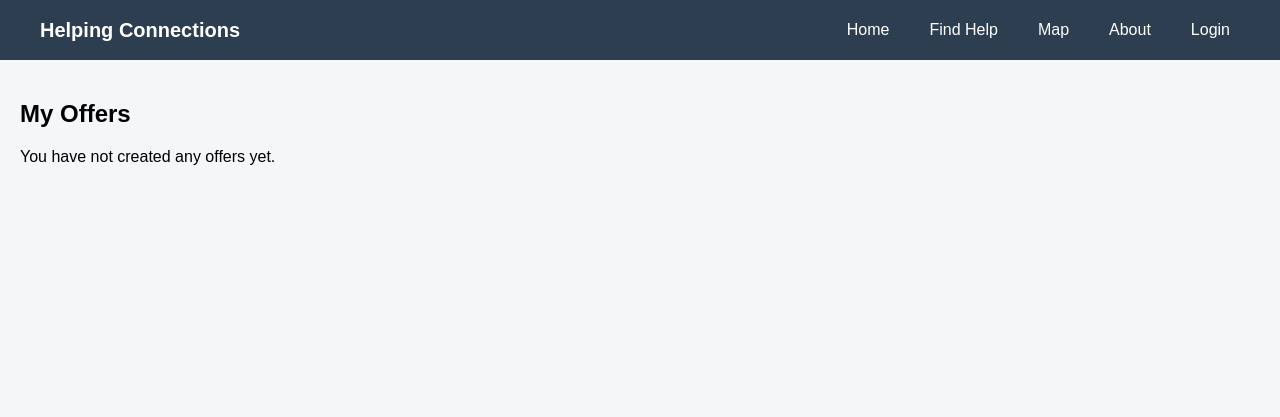
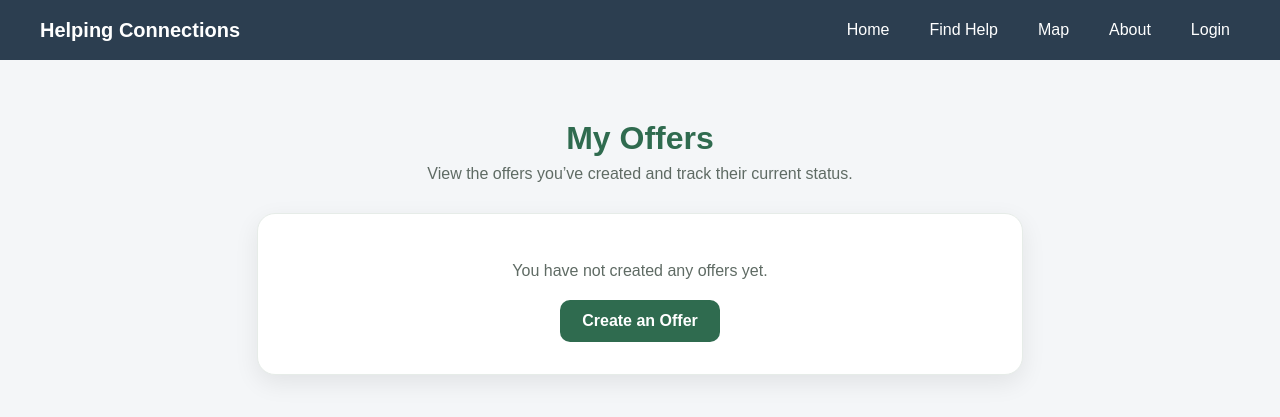
Before and after one commit to Connor-Gregor/helping-connections, a Django app: template MyApp/templates/my_offers.html in a window 1280 px wide. Shown: the top 417 px of the page. Run offline with Django 5.2, Linux system fonts and the light colour scheme; the template is opened without the code that fills it, so the values that code supplies are empty.

Commit message:
my offer page CSS and HTML

```diff
--- a/MyApp/templates/my_offers.html
+++ b/MyApp/templates/my_offers.html
@@ -1,40 +1,142 @@
-<!DOCTYPE html>
-<html lang="en">
-<head>
-    <meta charset="UTF-8">
-    <title>My Offers</title>
-</head>
-<body>
 {% extends "base.html" %}
 
+{% block title %}My Offers | Helping Connections{% endblock %}
+
 {% block content %}
-    <div class="container mt-4">
+<style>
+    .offers-wrapper {
+        max-width: 1100px;
+        margin: 40px auto;
+        padding: 0 20px;
+    }
+
+    .offers-header {
+        text-align: center;
+        margin-bottom: 30px;
+    }
+
+    .offers-header h2 {
+        font-size: 2rem;
+        color: #2f6b4f;
+        margin-bottom: 8px;
+    }
+
+    .offers-header p {
+        color: #5f6b64;
+        font-size: 1rem;
+        margin: 0;
+    }
+
+    .offers-grid {
+        display: grid;
+        grid-template-columns: repeat(auto-fit, minmax(320px, 1fr));
+        gap: 24px;
+    }
+
+    .offer-card {
+        background: #ffffff;
+        border: 1px solid #e6ece8;
+        border-radius: 18px;
+        box-shadow: 0 8px 24px rgba(0, 0, 0, 0.08);
+        padding: 24px;
+        transition: transform 0.2s ease, box-shadow 0.2s ease;
+    }
+
+    .offer-card:hover {
+        transform: translateY(-4px);
+        box-shadow: 0 12px 28px rgba(0, 0, 0, 0.12);
+    }
+
+    .offer-title {
+        font-size: 1.3rem;
+        color: #2f6b4f;
+        margin-bottom: 14px;
+    }
+
+    .offer-details p {
+        margin: 10px 0;
+        color: #333;
+        line-height: 1.5;
+    }
+
+    .offer-details strong {
+        color: #1f3f30;
+    }
+
+    .claimed-user {
+        margin-top: 14px;
+        padding: 10px 12px;
+        background: #f4f9f6;
+        border-left: 4px solid #2f6b4f;
+        border-radius: 8px;
+    }
+
+    .empty-offers {
+        max-width: 700px;
+        margin: 0 auto;
+        background: #ffffff;
+        border: 1px solid #e6ece8;
+        border-radius: 18px;
+        box-shadow: 0 8px 24px rgba(0, 0, 0, 0.08);
+        padding: 32px;
+        text-align: center;
+    }
+
+    .empty-offers p {
+        color: #5f6b64;
+        font-size: 1rem;
+        margin-bottom: 20px;
+    }
+
+    .create-offer-link {
+        display: inline-block;
+        background: #2f6b4f;
+        color: white;
+        text-decoration: none;
+        padding: 12px 22px;
+        border-radius: 10px;
+        font-weight: 600;
+        transition: background 0.2s ease;
+    }
+
+    .create-offer-link:hover {
+        background: #25563f;
+    }
+</style>
+
+<div class="offers-wrapper">
+    <div class="offers-header">
         <h2>My Offers</h2>
+        <p>View the offers you’ve created and track their current status.</p>
+    </div>
 
     {% if offers %}
-            <div class="row">
+        <div class="offers-grid">
             {% for offer in offers %}
-                    <div class="col-md-6 mb-3">
-                        <div class="card h-100">
-                            <div class="card-body">
-                                <h5 class="card-title">{{ offer.title }}</h5>
+                <div class="offer-card">
+                    <h3 class="offer-title">{{ offer.title }}</h3>
+
+                    <div class="offer-details">
                         <p><strong>Category:</strong> {{ offer.get_category_display }}</p>
                         <p><strong>Description:</strong> {{ offer.description|default:"No description provided." }}</p>
                         <p><strong>City:</strong> {{ offer.city }}</p>
                         <p><strong>Status:</strong> {{ offer.get_status_display }}</p>
 
                         {% if offer.claimed_by %}
-                                    <p><strong>Claimed By:</strong> {{ offer.claimed_by.display_username|default:offer.claimed_by.user.username }}</p>
+                            <div class="claimed-user">
+                                <strong>Claimed By:</strong>
+                                {{ offer.claimed_by.display_username|default:offer.claimed_by.user.username }}
+                            </div>
                         {% endif %}
-                            </div>
                     </div>
                 </div>
             {% endfor %}
         </div>
     {% else %}
+        <div class="empty-offers">
             <p>You have not created any offers yet.</p>
+            <a href="{% url 'create_offer' %}" class="create-offer-link">Create an Offer</a>
+        </div>
     {% endif %}
 </div>
 {% endblock %}
-</body>
-</html>
```
Lines whose indentation alone changed are shown as unchanged.
